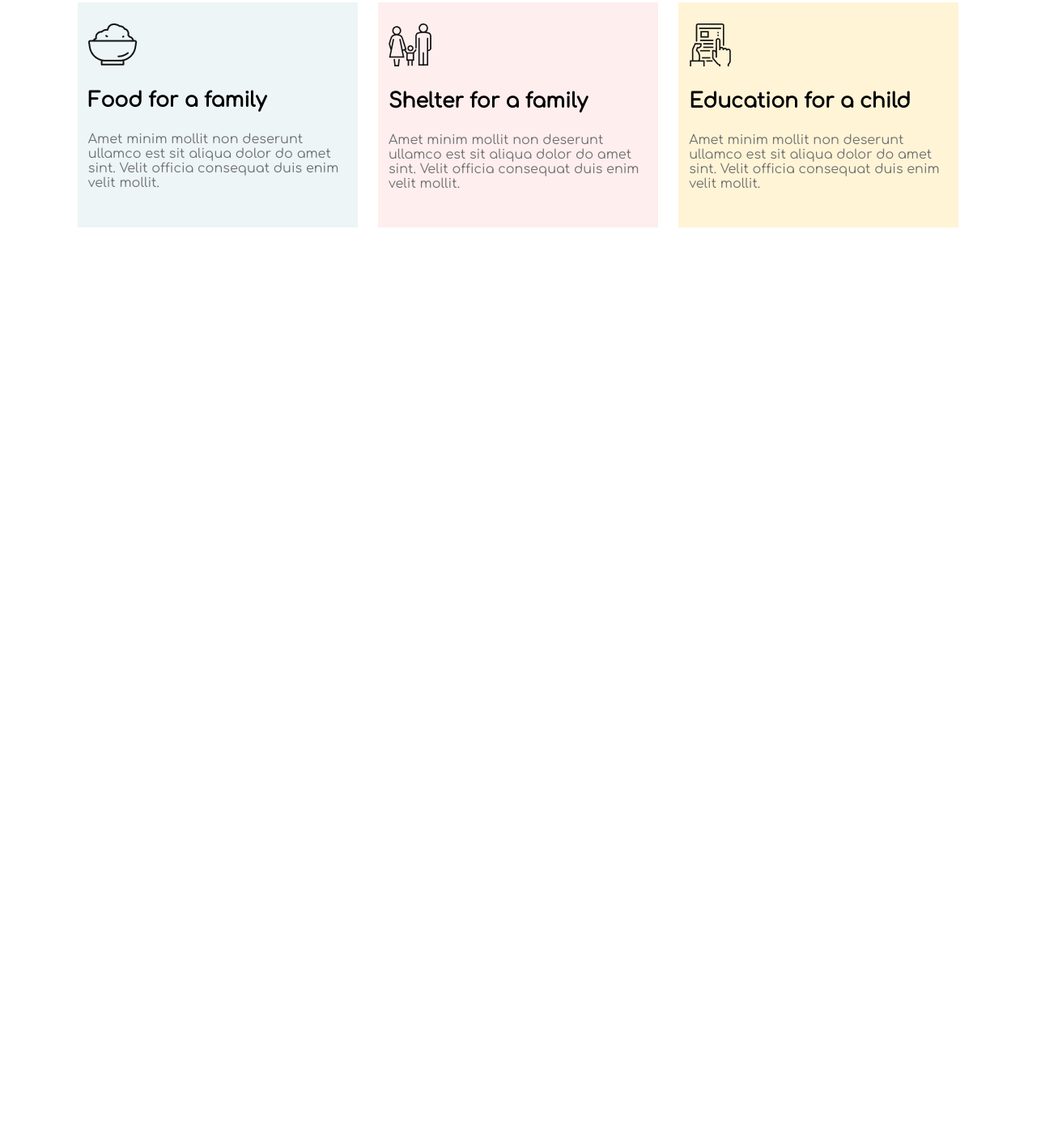
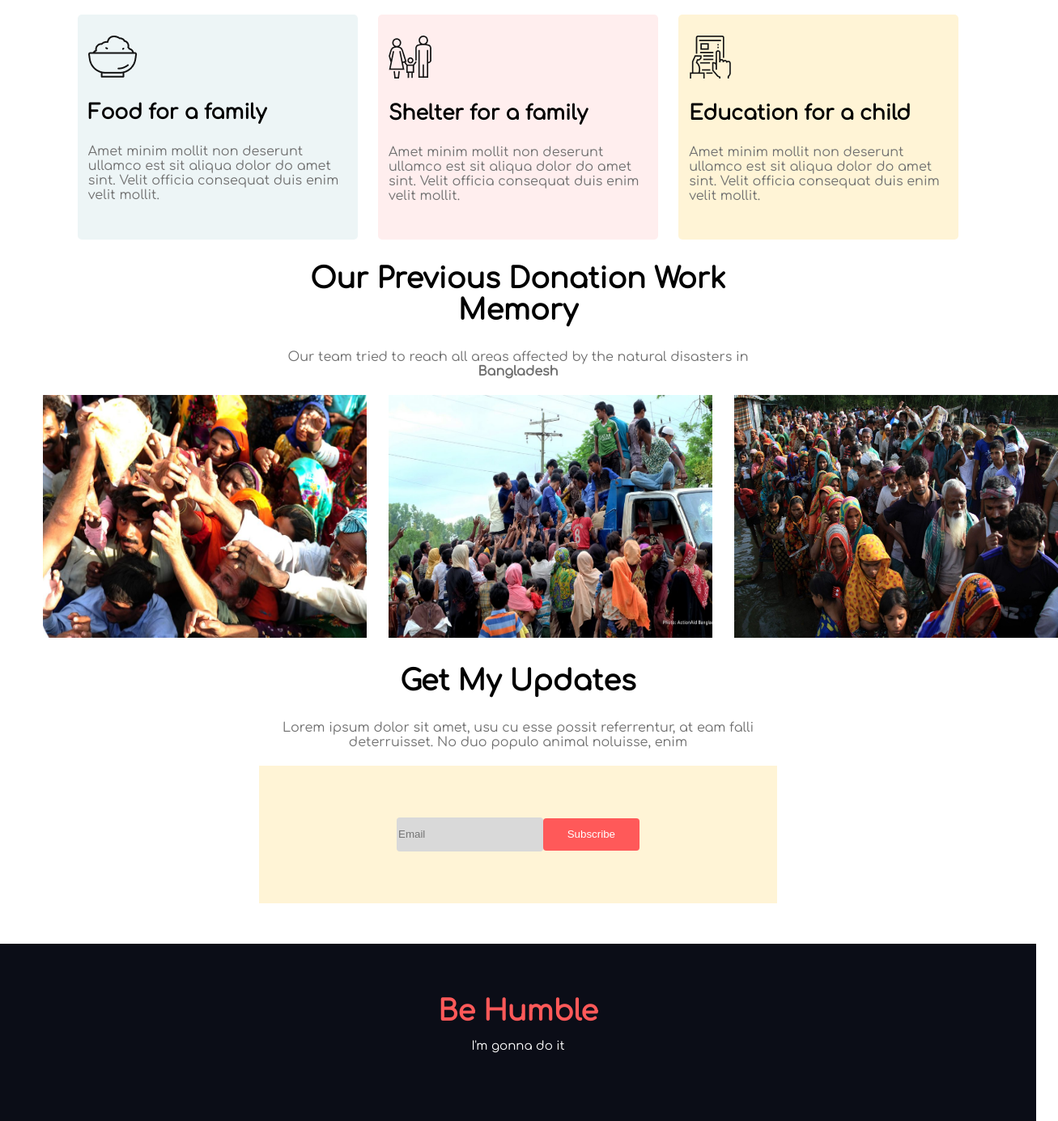
Before and after one commit to Mohammademon02/donate-relief, a plain HTML site: page index.html in a window 1280 px wide. Shown: the part 1232-2617 px from the top of the page at 81% size, 1307 px wide, since content can reach past the window. Before the commit the page ends 1513 px from the top, so only its background shows below. Drawn offline with Linux system fonts and the light colour scheme.

Commit message:
95 persent completed

```diff
--- a/index.html
+++ b/index.html
@@ -24,24 +24,24 @@
             <p>Please donate your fund for help the affected people.</p>
         </div>
         <div class="donate-h1">
-            <div class="w-20">
+            <div class="w-10">
                 <h3>100tk</h3>
             </div>
-            <div id="selected-area" class="w-20">
+            <div id="selected-area" class="w-10">
                 <h3>200tk</h3>
             </div>
-            <div class="w-20">
+            <div class="w-10">
                 <h3>500tk</h3>
             </div>
-            <div class="w-20">
+            <div class="w-10">
                 <h3>1000tk</h3>
             </div>
-            <div class="w-20">
+            <div class="w-10">
                 <h3>5000tk</h3>
             </div>
         </div>
         <div class="donate-h2">
-            <p>Other Amount(taka)</p>
+            <input class="input-amount" type="number" placeholder="Other Amout(Taka)">
             <hr class="rule-customize">
                 <button class="btn">
                     <a class="link-btn" href="#">Donate Now</a>
@@ -71,5 +71,38 @@
             </div>
         </div>
     </section>
+    <section>
+        <div class="donate-area">
+            <h2>Our Previous Donation Work Memory</h2>
+            <p>Our team tried to reach all areas affected by the natural disasters in <b>Bangladesh</b></p>
+        </div>
+        <div class="memory-area">
+            <div class="memory">
+                <img src="images/donation0.jpg" alt="">
+            </div>
+            <div class="memory">
+                <img src="images/donation2.jpg" alt="">
+            </div>
+            <div class="memory">
+                <img src="images/donation7.jpg" alt="">
+            </div>
+        </div>
+    </section>
+    <section class="update-area" >
+        <div class="donate-area">
+            <h2>Get My Updates</h2>
+            <p>Lorem ipsum dolor sit amet, usu cu esse possit referrentur, at eam falli deterruisset. No duo populo animal noluisse, enim</p>
+        </div>
+        <div class="update-p1">
+                <form action="">
+                    <input type="email" placeholder="Email" id="email-submit">
+                    <button id="btn-sub">Subscribe</button>
+                </form>
+        </div>
+    </section>
+    <section class="footer-area">
+            <h2>Be Humble</h2>
+            <p>I'm gonna do it</p>
+    </section>
 </body>
 </html>
--- a/style.css
+++ b/style.css
@@ -23,6 +23,10 @@ p{
     text-align: center;
     margin-bottom: 20px;
 }
+form{
+    display: block;
+    margin: 0 auto;
+}
 #exclusive-color{
     color: white;
 }
@@ -32,12 +36,31 @@ p{
 }
 #w-1{
     background-color: #EDF5F6;
+    border-radius: 5px;
 }
 #w-2{
     background-color: #FFEEEE;
+    border-radius: 5px;
 }
 #w-3{
     background-color: #FFF4D6;
+    border-radius: 5px;
+}
+#email-submit{
+    height: 40px;
+    background-color: #D9D9D9;
+    border: none;
+    outline-style: none;
+    border-radius: 4px;
+}
+#btn-sub{
+    color: white;
+    height: 40px;
+    margin-left: -5px;
+    padding: 0 30px;
+    background-color: #FF5959;
+    border: none;
+    border-radius: 4px;
 }
 .topSection{
     width: 100%;
@@ -46,11 +69,12 @@ p{
 }
 .banner-area{
     text-align: center;
+    padding: 0 25%;
 }
 .btn{
     display: block;
     padding: 15px 20px;
-    background-color: tomato;
+    background-color: #FF5959;
     font-weight: bold;
     border-radius: 5px;
     margin: auto;
@@ -61,20 +85,29 @@ p{
     color: white;
 }
 .donate-area{
-    width: 100%;
+    padding:0 25%;
 }
 .donate-h1{
     display: flex;
     justify-content: center;
     margin-bottom: 60px
 }
-.w-20{
+.input-amount{
+    height: 25px;
+    display: block;
+    margin: 0 auto;
+    text-align: center;
+    border: none;
+    outline-style: none;
+    font-size: 15px;
+}
+.w-10{
     width: 10%;
     padding: 20px 0px;
     margin-left: 10px;
     margin-right: 10px;
     border-radius: 5px;
-    background-color: whitesmoke;
+    background-color: #FAFAFA;
 }
 .rule-customize{
     width: 56%;
@@ -97,3 +130,36 @@ p{
 .flex-container p{
     text-align: left;
 }
+.memory-area{
+    width: 100%;
+    display: flex;
+}
+.memory-area img{
+    height: 300px;
+    width: 400px;
+}
+.memory{
+    width: 25%;
+    margin: 0 auto;
+}
+.update-area{
+    margin-bottom: 50px;
+}
+.update-p1{
+    display: flex;
+    padding:5% 0 ;
+    margin: 0 25%;
+    background-color: #FFF4D6;
+}
+.footer-area{
+    background-color: #0B0D17;
+    padding: 5% 0;
+}
+.footer-area h2{
+    margin: 0 auto;
+    color: #FF5959;
+}
+.footer-area p{
+    color: white;
+    font-size: 15px;
+}
```
Also changed, not shown: images/donation0.jpg (added), images/donation2.jpg (added), images/donation7.jpg (added).
